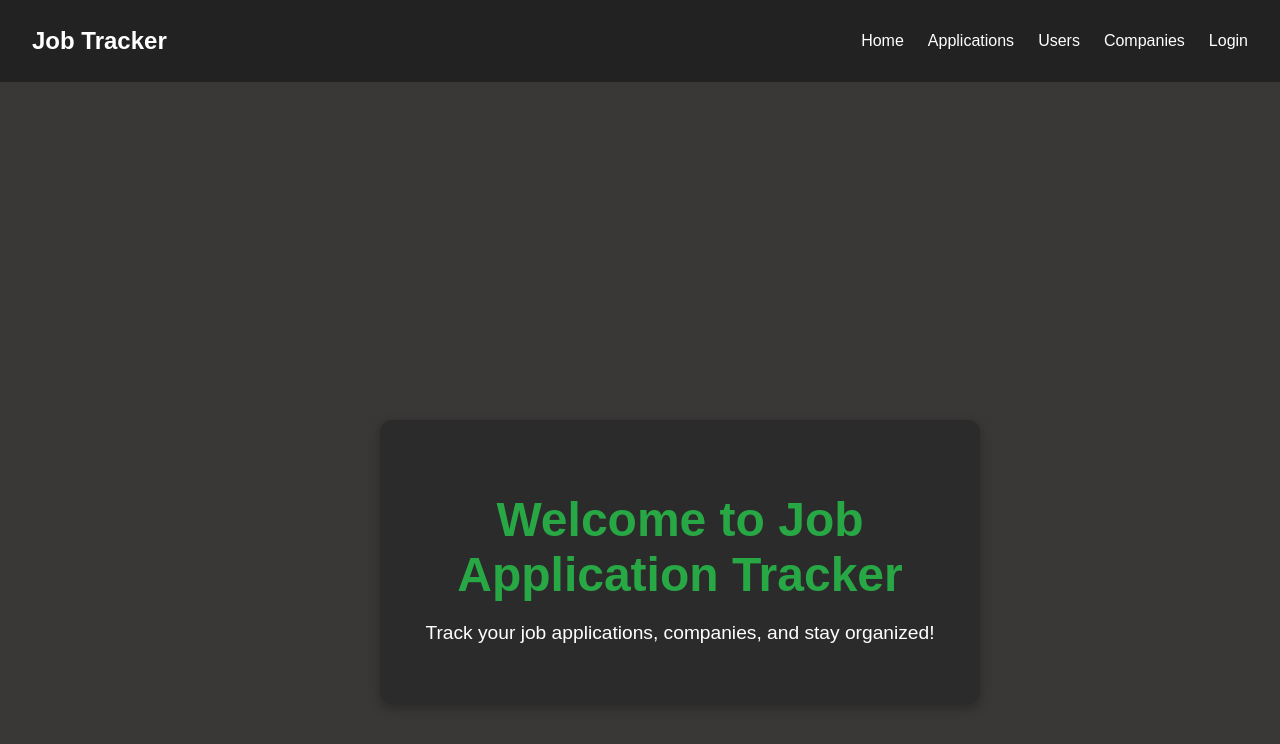
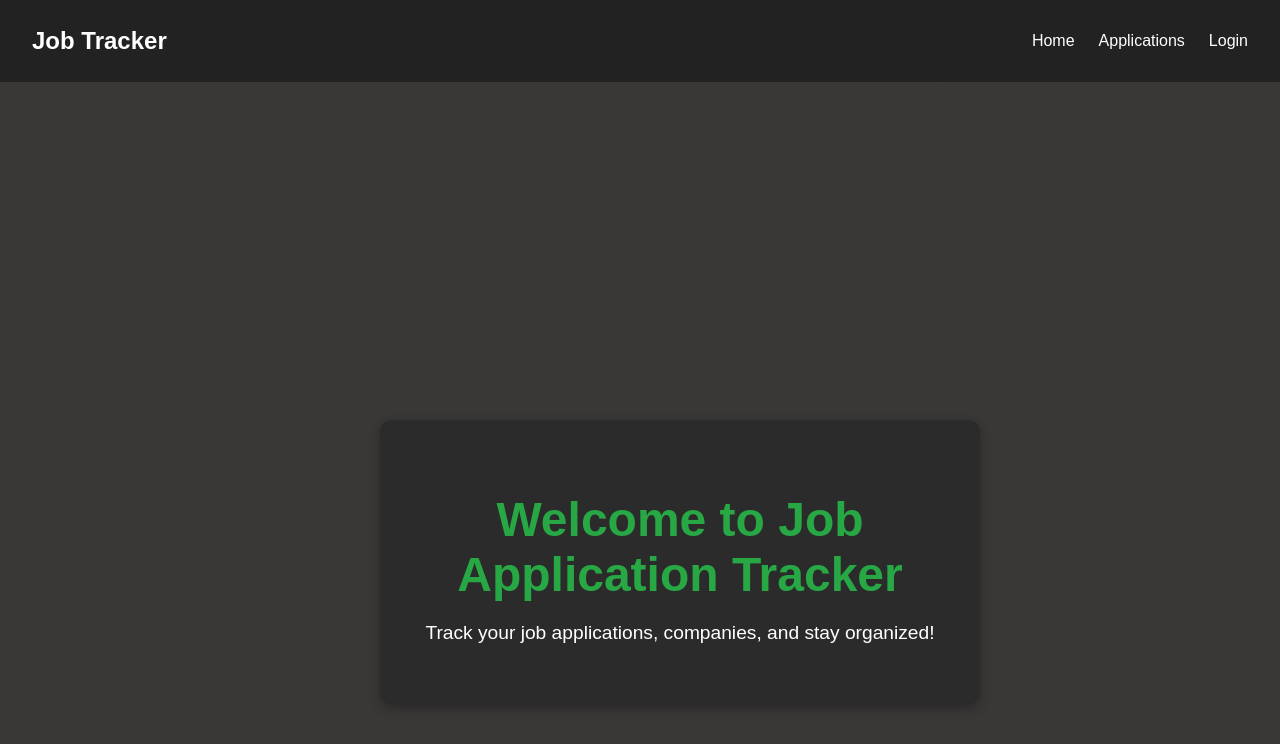
Before and after one commit to Josefbautista94/Joses-Job-Tracker, a React (Vite) app in the folder Frontend/: page / in a window 1280 px wide. Shown: the top 744 px of the page. Built offline with nearby package versions, Linux system fonts and the light colour scheme.

Commit message:
Implement role-based NavBar with login/logout visibility and admin-only links

```diff
--- a/Frontend/components/NavBar.jsx
+++ /dev/null
@@ -1,54 +0,0 @@
-import { useState } from "react";
-import { Link } from "react-router-dom";
-import "./NavBar.css";
-
-function NavBar() {
-  const [isOpen, setIsOpen] = useState(false);
-
-  const toggleMenu = () => setIsOpen(!isOpen);
-
-  return (
-    <nav className="navbar">
-      <div className="navbar-logo">
-        <Link to="/">Job Tracker</Link>
-      </div>
-
-      <div className="hamburger" onClick={toggleMenu}>
-        <span className={`bar ${isOpen ? "open" : ""}`}></span>
-        <span className={`bar ${isOpen ? "open" : ""}`}></span>
-        <span className={`bar ${isOpen ? "open" : ""}`}></span>
-      </div>
-
-      <ul className={`navbar-links ${isOpen ? "active" : ""}`}>
-        <li>
-          <Link to="/" onClick={() => setIsOpen(false)}>
-            Home
-          </Link>
-        </li>
-        <li>
-          <Link to="/applications" onClick={() => setIsOpen(false)}>
-            Applications
-          </Link>
-        </li>
-        <li>
-          <Link to="/users" onClick={() => setIsOpen(false)}>
-            Users
-          </Link>
-        </li>
-        <li>
-          <Link to="/companies" onClick={() => setIsOpen(false)}>
-            Companies
-          </Link>
-        </li>
-
-        <li>
-          <Link to="/login" onClick={() => setIsOpen(false)}>
-            Login
-          </Link>
-        </li>
-      </ul>
-    </nav>
-  );
-}
-
-export default NavBar;
--- a/Frontend/src/App.jsx
+++ b/Frontend/src/App.jsx
@@ -1,5 +1,5 @@
 import './App.css';
-import NavBar from '../components/NavBar';
+import NavBar from './components/NavBar';
 
 import { BrowserRouter as Router, Routes, Route } from 'react-router-dom';
 import Home from './pages/Home/Home';
--- /dev/null
+++ b/Frontend/src/components/NavBar.jsx
@@ -0,0 +1,84 @@
+import { useState } from "react";
+import { Link } from "react-router-dom";
+import { useContext } from "react";
+import { AuthContext } from "../context/AuthContext";
+import "./NavBar.css";
+
+function NavBar() {
+  const [isOpen, setIsOpen] = useState(false);
+  const { user, setUser } = useContext(AuthContext);
+
+  const toggleMenu = () => setIsOpen(!isOpen);
+
+  return (
+    <nav className="navbar">
+      <div className="navbar-logo">
+        <Link to="/">Job Tracker</Link>
+      </div>
+
+      <div className="hamburger" onClick={toggleMenu}>
+        <span className={`bar ${isOpen ? "open" : ""}`}></span>
+        <span className={`bar ${isOpen ? "open" : ""}`}></span>
+        <span className={`bar ${isOpen ? "open" : ""}`}></span>
+      </div>
+
+      <ul className={`navbar-links ${isOpen ? "active" : ""}`}>
+        <li>
+          <Link to="/" onClick={() => setIsOpen(false)}>
+            Home
+          </Link>
+        </li>
+        <li>
+          <Link to="/applications" onClick={() => setIsOpen(false)}>
+            Applications
+          </Link>
+        </li>
+
+        {/* ✅ Show Companies link only if logged in */}
+        {user && (
+          <li>
+            <Link to="/companies" onClick={() => setIsOpen(false)}>
+              Companies
+            </Link>
+          </li>
+        )}
+
+        {/* ✅ Show Users link only for admins */}
+        {user?.role === "admin" && (
+          <li>
+            <Link to="/users" onClick={() => setIsOpen(false)}>
+              Users
+            </Link>
+          </li>
+        )}
+
+        {/* ✅ Show Login if logged out */}
+        {!user && (
+          <li>
+            <Link to="/login" onClick={() => setIsOpen(false)}>
+              Login
+            </Link>
+          </li>
+        )}
+
+        {/* ✅ Show Logout if logged in */}
+        {user && (
+          <li>
+            <button
+              onClick={() => {
+                localStorage.removeItem("token");
+                localStorage.removeItem("user");
+                setUser(null);
+                setIsOpen(false);
+              }}
+            >
+              Logout
+            </button>
+          </li>
+        )}
+      </ul>
+    </nav>
+  );
+}
+
+export default NavBar;
```
Also changed, not shown: Frontend/src/components/NavBar.css (renamed from Frontend/components/NavBar.css).
